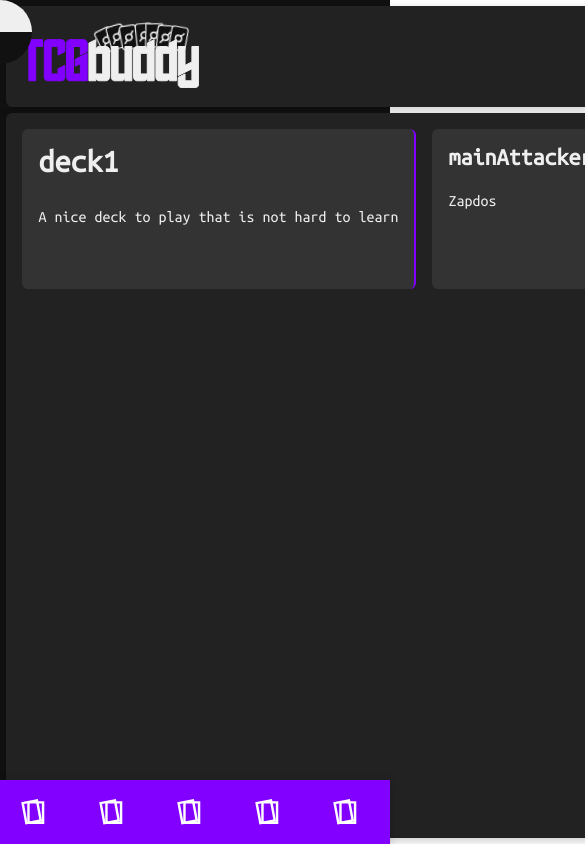
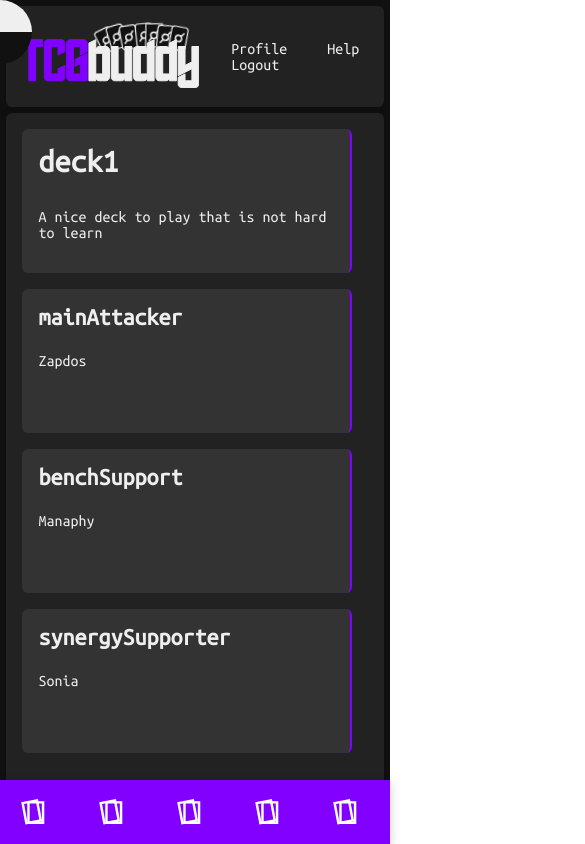
Before and after one commit to SamuelMiddendorp/tcgbuddy-frontend, a SvelteKit app: page /deck/1 in a window 390 px wide. Shown: the top 844 px of the page, 585 px wide, since content can reach past the window. Built offline with nearby package versions, Linux system fonts and the light colour scheme.

Commit message:
Also add proper sizing on mobile for deck page

```diff
--- a/src/routes/deck/+page.svelte
+++ b/src/routes/deck/+page.svelte
@@ -11,7 +11,7 @@
         width: 100%;
         margin-top: 1em;
         display: grid;
-        grid-template-columns: repeat(auto-fill, minmax(10em, 1fr));
+        grid-template-columns: repeat(auto-fit, minmax(10em, 1fr));
         margin-right: 1em;
         border-radius: var(--border-radius);
     }
@@ -20,8 +20,8 @@
         padding: 1em;
         min-height: 8em;
         min-width: 10em;
+        margin-right: 1em;
         margin-bottom: 1em;
-        margin-right: 1em;
         background-color: var(--inner-panel-color);
         border-radius: var(--border-radius);
     }
--- a/src/routes/deck/[deckId]/+page.svelte
+++ b/src/routes/deck/[deckId]/+page.svelte
@@ -18,8 +18,7 @@
 <style>
     .deck-container {
         display: grid;
-        grid-auto-columns: max-content;
-        grid-auto-flow: column;
+        grid-template-columns: repeat(auto-fit, minmax(15em, 1fr));
         grid-auto-rows: minmax(10em, max-content);
     }
     .deck-container h1 {
@@ -29,8 +28,8 @@
         margin-bottom: 1em;
     }
     .deck-descriptor{
-        justify-self: center;
         margin-right: 1em;
+        margin-bottom: 1em;
         padding: 1em;
         background-color: var(--inner-panel-color);
         border-radius: var(--border-radius);
```
